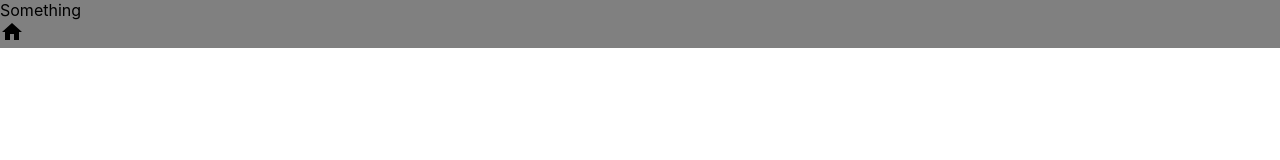
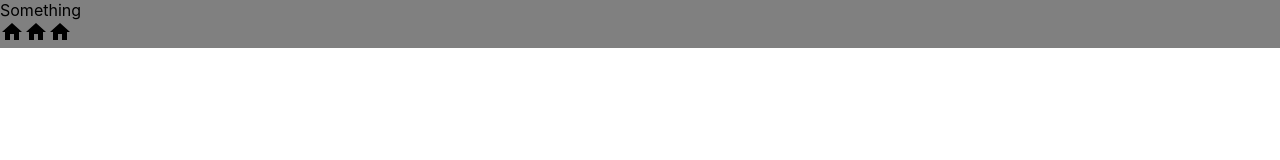
Before and after one commit to learn4o/twitter_project, a Next.js app: page /sample in a window 1280 px wide. Shown: the top 160 px of the page. Built offline with nearby package versions, Linux system fonts and the light colour scheme.

Commit message:
3 home icone

```diff
--- a/pages/sample.js
+++ b/pages/sample.js
@@ -1,12 +1,14 @@
-import Head from "next/head";
-import Image from "next/image";
-import HomeIcon from "../images/HomeIcon";
-import styles from "../styles/Sample.module.css";
+import Head from 'next/head';
+import Image from 'next/image';
+import HomeIcon from '../images/HomeIcon';
+import styles from '../styles/Sample.module.css';
 
 export default function Sample() {
   return (
-    <div style={{ backgroundColor: "grey" }}>
+    <div style={{ backgroundColor: 'grey' }}>
       <div>Something</div>
+      <HomeIcon />
+      <HomeIcon />
       <HomeIcon />
     </div>
   );
```
